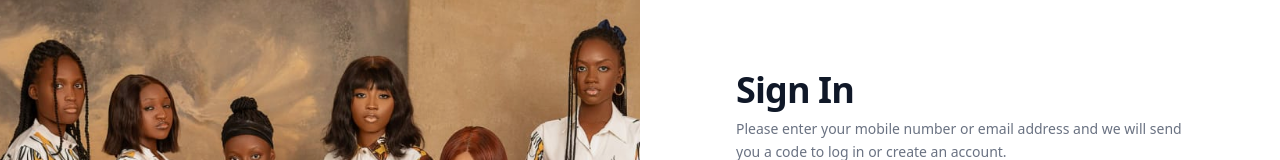
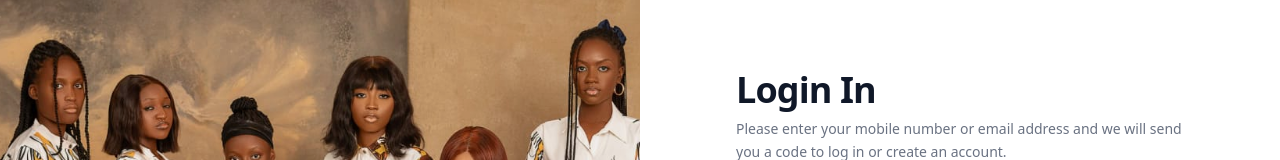
Before and after one commit to Hyelzira/global-flames, a React (Vite) app: page /login in a window 1280 px wide. Shown: the part 217-377 px from the top of the page. Built offline with nearby package versions, Linux system fonts and the light colour scheme.

Commit message:
src/pages/LoginPage.tsx

```diff
--- a/src/pages/LoginPage.tsx
+++ b/src/pages/LoginPage.tsx
@@ -84,7 +84,7 @@ const LoginPage: React.FC = () => {
 
           <div className="space-y-2">
             <h1 className="text-4xl font-semibold tracking-tight text-gray-900">
-              Sign In
+              Login In
             </h1>
             <p className="text-sm text-gray-500 leading-relaxed">
               Please enter your mobile number or email address and we will send you a code to log in or create an account.
```
